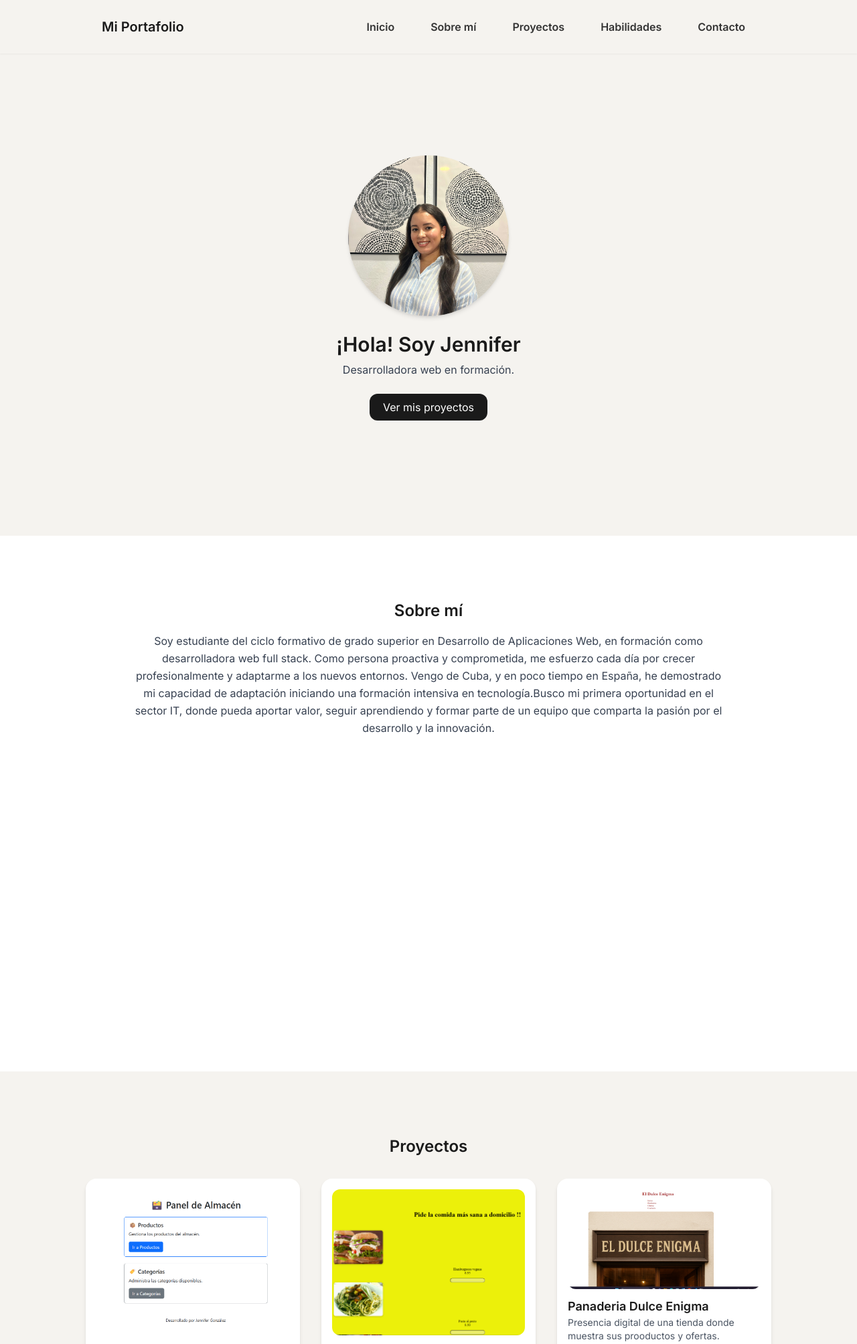
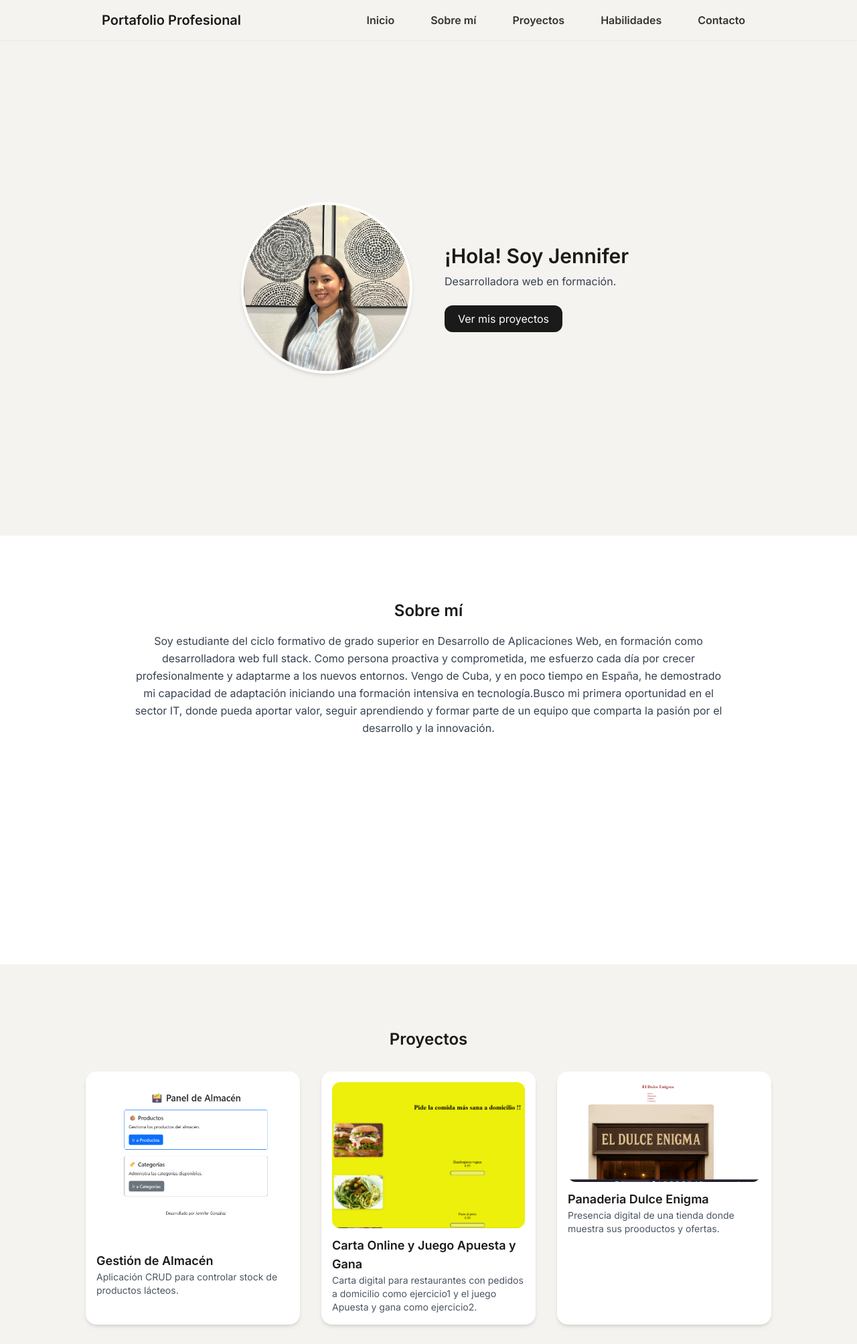
Before and after one commit to Jfranciglez/web-portfolio-django, a Django app: page / in a window 1280 px wide. Shown: the top 2007 px of the page at 67% size. Run offline with Django 5.2, Linux system fonts and the light colour scheme; some libraries are stand-ins or nearby versions.

Commit message:
terminado

```diff
--- a/portfolio/settings.py
+++ b/portfolio/settings.py
@@ -118,7 +118,7 @@ USE_TZ = True
 STATIC_URL = 'static/'
 
 STATICFILES_DIRS =[
-  BASE_DIR / "static"
+  BASE_DIR / "static",
 ]
 
 # Default primary key field type
--- a/portfolio/views.py
+++ b/portfolio/views.py
@@ -38,8 +38,14 @@ def index(request):
                 {"titulo": "MySQL", "icono": "https://cdn.jsdelivr.net/gh/devicons/devicon/icons/mysql/mysql-original-wordmark.svg", "nivel": "Intermedio"},
                 {"titulo": "MongoDB", "icono": "https://cdn.jsdelivr.net/gh/devicons/devicon/icons/mongodb/mongodb-original.svg", "nivel": "Intermedio"},
                 {"titulo": "Java", "icono": "https://cdn.jsdelivr.net/gh/devicons/devicon/icons/java/java-original.svg", "nivel": "Intermedio"},
-            ]
-
+            ],
+       "contacto": {
+            "ubicacion": "Málaga, España",
+            "email": "francicarrillo61@gmail.com",
+            "linkedin": "https://www.linkedin.com/in/franci-carrillo-b72746382",
+            "github": "https://github.com/Jfranciglez",
+            "descripcion": "¡Hablemos!.",
+       }
 
 
     }
--- a/static/css/style.css
+++ b/static/css/style.css
@@ -9,16 +9,6 @@ body {
   color: #222;
 }
 
-header {
-  position: fixed;
-  top: 0;
-  left: 0;
-  width: 100%;
-  background: #f5f5f5;
-  padding: 10px 0;
-  box-shadow: 0 2px 5px rgba(0,0,0,0.1);
-  text-align: center;
-}
 
 header a {
   margin: 0 15px;
@@ -28,13 +18,12 @@ header a {
 }
 
 section {
-  min-height: 100vh;
+  min-height: 80vh;
   padding: 100px 20px 40px;
 }
 
 footer {
   text-align: center;
   padding: 20px;
-  background: black;
   font-size: 14px;
 }
--- a/templates/index.html
+++ b/templates/index.html
@@ -7,7 +7,7 @@
   <meta charset="utf-8">
   <meta name="viewport" content="width=device-width, initial-scale=1">
   <title>Mi Portafolio</title>
-  <link rel="stylesheet" href="{% static '/static/css/style.css' %}">
+  <link rel="stylesheet" href="{% static 'css/style.css' %}">
   <link href="https://fonts.googleapis.com/css2?family=Inter:wght@300;400;600&display=swap" rel="stylesheet">
   <link rel="stylesheet" href="https://cdn.jsdelivr.net/gh/devicons/devicon@2.16.0/devicon.min.css">
   <link rel="stylesheet" href="https://cdnjs.cloudflare.com/ajax/libs/font-awesome/6.6.0/css/all.min.css">
@@ -27,26 +27,6 @@
       },
     }
   </script>
-  <script>
-document.addEventListener("DOMContentLoaded", () => {
-  const faders = document.querySelectorAll(".fade-in");
-
-  const appearOptions = {
-    threshold: 0.2,
-    rootMargin: "0px 0px -50px 0px"
-  };
-
-  const appearOnScroll = new IntersectionObserver(function(entries, observer) {
-    entries.forEach(entry => {
-      if (!entry.isIntersecting) return;
-      entry.target.classList.add("show");
-      observer.unobserve(entry.target);
-    });
-  }, appearOptions);
-
-  faders.forEach(fader => appearOnScroll.observe(fader));
-});
-</script>
 
 
 </head>
@@ -56,7 +36,7 @@ document.addEventListener("DOMContentLoaded", () => {
   <!-- HEADER -->
   <header class="fixed top-0 left-0 w-full bg-beige/90 backdrop-blur-sm shadow-sm z-50">
     <nav class="max-w-5xl mx-auto flex justify-between items-center py-4 px-6">
-      <h1 class="font-bold text-xl">Mi Portafolio</h1>
+      <h1 class="font-bold text-xl">Portafolio Profesional</h1>
       <ul class="flex gap-6">
         <li><a href="#inicio" class="hover:text-gray-600">Inicio</a></li>
         <li><a href="#sobre-mi" class="hover:text-gray-600">Sobre mí</a></li>
@@ -67,13 +47,29 @@ document.addEventListener("DOMContentLoaded", () => {
     </nav>
   </header>
 
-  <!-- SECCIÓN INICIO -->
-  <section id="inicio" class="h-screen flex flex-col justify-center items-center text-center px-6">
-    <img src="{% static 'img/foto.jpg' %}" alt="Foto de Jennifer" class="w-60 h-60 rounded-full shadow-md mb-6 object-cover">
+ <!-- SECCIÓN INICIO -->
+<section id="inicio" class="min-h-screen flex flex-col justify-center items-center text-center px-6 md:flex-row md:text-left md:gap-12 md:px-20">
+
+  <!-- FOTO -->
+  <div class="flex justify-center md:justify-end md:w-1/2 mb-8 md:mb-0">
+    <img src="{% static 'img/foto.jpg' %}" alt="Foto de Jennifer"
+         class="w-48 h-48 md:w-64 md:h-64 rounded-full shadow-md object-cover border-4 border-white">
+  </div>
+
+  <!-- TEXTO -->
+  <div class="md:w-1/2 flex flex-col justify-center items-center md:items-start">
     <h2 class="text-3xl font-semibold mb-2">¡Hola! Soy Jennifer</h2>
-    <p class="text-gray-700 mb-6">Desarrolladora web en formación.</p>
-    <a href="#proyectos" class="bg-negro text-white px-5 py-2 rounded-xl hover:bg-gray-800 transition">Ver mis proyectos</a>
-  </section>
+    <p class="text-gray-700 mb-6 max-w-md">
+      Desarrolladora web en formación.
+    </p>
+    <a href="#proyectos"
+       class="bg-negro text-white px-5 py-2 rounded-xl hover:bg-gray-800 transition-transform hover:scale-105">
+      Ver mis proyectos
+    </a>
+  </div>
+
+</section>
+
 
   <!-- SECCIÓN SOBRE MÍ -->
   <section id="sobre-mi" class="py-24 px-6 bg-white">
@@ -123,16 +119,23 @@ document.addEventListener("DOMContentLoaded", () => {
   <!-- SECCIÓN CONTACTO -->
   <section id="contacto" class="py-24 px-6 bg-beige text-center">
     <h2 class="text-2xl font-semibold mb-4">Contacto</h2>
-    <p class="text-gray-700 mb-2">Málaga, España</p>
-    <p class="text-gray-700 mb-4">📧 francicarrillo61@gmail.com</p>
-    <a href="mailto:francicarrillo61@gmail.com" class="bg-negro text-white px-5 py-2 rounded-xl hover:bg-gray-800 transition">Enviar correo</a>
+    <p class="text-gray-700 mb-2">{{contacto.ubicacion}}</p>
+    <br>
+    <p class="text-black-700 max-w-2xl mx-auto mb-6">
+    {{ contacto.descripcion }}
+    </p>
+    <p class="text-gray-700 mb-4">{{contacto.email}}</p>
+     <a href="mailto:{{ contacto.email }}"
+     class="inline-flex items-center gap-2 bg-negro text-white px-5 py-2 rounded-xl hover:bg-gray-800 transition">
+     <i class="fa-solid fa-paper-plane"></i> Enviar correo
+    </a>
     <br>
     <br>
     <div class="flex justify-center gap-6 mb-6">
-    <a href="https://www.linkedin.com/in/franci-carrillo-b72746382" target="_blank" class="text-gray-800 hover:text-blue-600 text-3xl transition">
+    <a href="{{contacto.linkedin}}" target="_blank" class="text-gray-800 hover:text-blue-600 text-3xl transition">
       <i class="fab fa-linkedin"></i>
     </a>
-    <a href="https://github.com/Jfranciglez" target="_blank" class="text-gray-800 hover:text-black text-3xl transition">
+    <a href="{{contacto.github}}" target="_blank" class="text-gray-800 hover:text-darkgray text-3xl transition">
       <i class="fab fa-github"></i>
     </a>
   </div>
```
Also changed, not shown: README.md.
